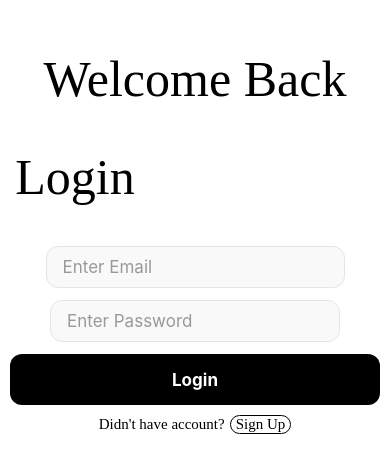
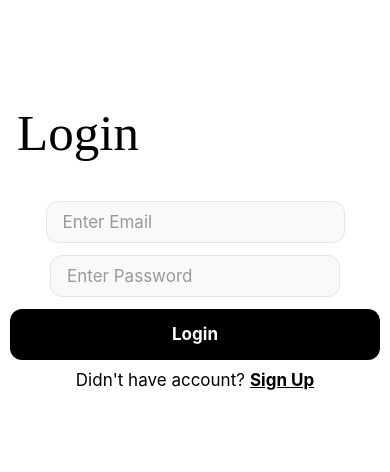
Before and after one commit to kunalgkmit/shopAura, a React Native app: screen / in a window 390 px wide. Shown: the part 190-662 px from the top of the page. Built offline with nearby package versions, Linux system fonts and the light colour scheme; some icons are missing.

Commit message:
feat: implement login, signup toggle functionality

```diff
--- a/src/components/loginForm/LoginForm.tsx
+++ b/src/components/loginForm/LoginForm.tsx
@@ -6,9 +6,10 @@ import CustomTextInput from '../customTextInput';
 import { validateEmail, validatePassword } from '../../utils/helpers';
 import CustomButton from '../customButton';
 import { useUserLogin } from '../hooks/useUserLogin';
+import { HandleLoginProps } from '../../types/auth';
 import { styles } from './styles';
 
-export default function SignUpForm() {
+export default function LoginForm({ handleLogin }: HandleLoginProps) {
   const [email, setEmail] = useState('');
   const [password, setPassword] = useState('');
 
@@ -54,18 +55,11 @@ export default function SignUpForm() {
     if (hasError) {
       return '';
     }
-    loginMutate(
-      { email, password },
-      {
-        onSuccess: data => console.log('DONE______>>', data),
-        onError: error => console.log(error),
-      },
-    );
+    loginMutate({ email, password });
   };
 
   return (
     <View style={styles.container}>
-      <Text style={styles.welcomeText}>Welcome Back</Text>
       <View style={styles.titleWrapper}>
         <Text style={styles.title}>Login</Text>
       </View>
@@ -86,13 +80,15 @@ export default function SignUpForm() {
       <CustomButton
         title="Login"
         onPress={handleSubmit}
-        isPending={isPending}
+        showLoading={isPending}
       />
 
-      <View style={styles.alreadyHaveAccount}>
+      <View style={styles.doNotHaveAccount}>
         <Text style={styles.signUp}>Didn't have account?</Text>
-        <TouchableOpacity style={styles.signUpButton}>
-          <Text style={styles.signUp}>Sign Up</Text>
+        <TouchableOpacity onPress={handleLogin}>
+          <Text style={[styles.accountExistText, styles.loginButton]}>
+            Sign Up
+          </Text>
         </TouchableOpacity>
       </View>
     </View>
--- a/src/components/loginForm/styles.ts
+++ b/src/components/loginForm/styles.ts
@@ -1,4 +1,8 @@
 import { StyleSheet } from 'react-native';
+import {
+  widthPercentageToDP as wp,
+  heightPercentageToDP as hp,
+} from 'react-native-responsive-screen';
 
 export const styles = StyleSheet.create({
   container: {
@@ -7,30 +11,20 @@ export const styles = StyleSheet.create({
     justifyContent: 'center',
     width: '100%',
     padding: 10,
-    marginTop: 30,
-  },
-
-  avatar: { borderRadius: 100, height: 200, width: 200 },
-
-  avatarWrapper: { padding: 20 },
-
-  avatarPlaceholder: {
-    height: 200,
-    width: 200,
-    borderWidth: 1,
-    borderRadius: 100,
-    justifyContent: 'center',
-    alignItems: 'center',
   },
 
   title: {
     fontFamily: 'PlayfairDisplay-Medium',
-    fontSize: 50,
+    fontSize: hp('6%'),
   },
 
-  titleWrapper: { position: 'relative', right: 120, marginVertical: 40 },
+  titleWrapper: {
+    position: 'relative',
+    left: wp('-30%'),
+    marginVertical: wp('10%'),
+  },
 
-  alreadyHaveAccount: {
+  doNotHaveAccount: {
     padding: 10,
     flexDirection: 'row',
     gap: 5,
@@ -38,8 +32,7 @@ export const styles = StyleSheet.create({
   },
 
   signUp: {
-    fontFamily: 'PlayfairDisplay-Medium',
-    fontSize: 15,
+    fontSize: hp('2%'),
   },
 
   signUpButton: {
@@ -48,8 +41,12 @@ export const styles = StyleSheet.create({
     paddingHorizontal: 5,
   },
 
-  welcomeText: {
-    fontFamily: 'CormorantGaramond-Italic',
-    fontSize: 50,
+  accountExistText: {
+    fontSize: hp('2%'),
+  },
+
+  loginButton: {
+    fontWeight: 'bold',
+    textDecorationLine: 'underline',
   },
 });
--- a/src/types/auth.d.ts
+++ b/src/types/auth.d.ts
@@ -9,3 +9,7 @@ export interface LoginProps {
   email: string;
   password: string;
 }
+
+export interface HandleLoginProps {
+  handleLogin: () => void;
+}
```
Also changed, not shown: src/components/signUpForm/SignUpForm.tsx (+4 -3 lines).
